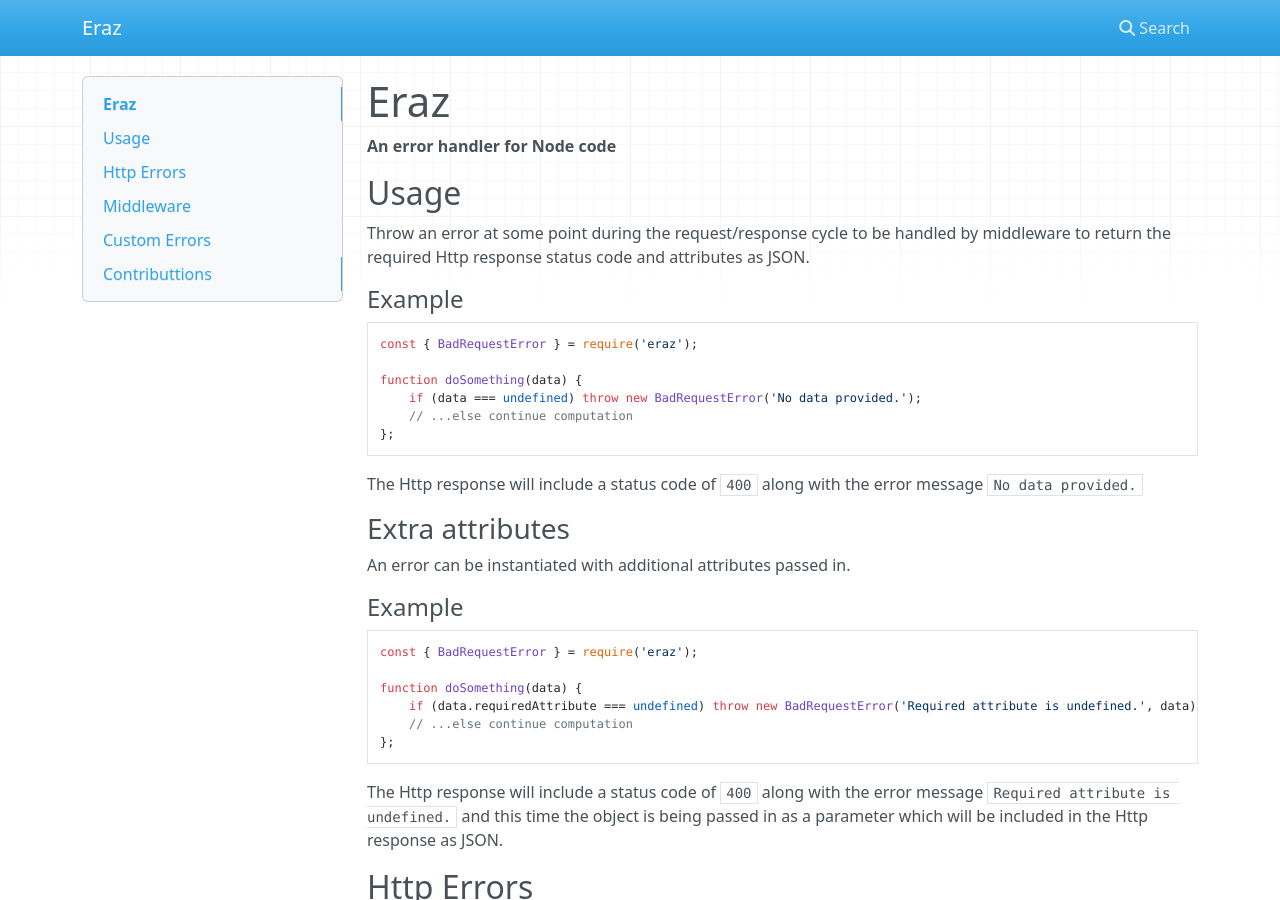
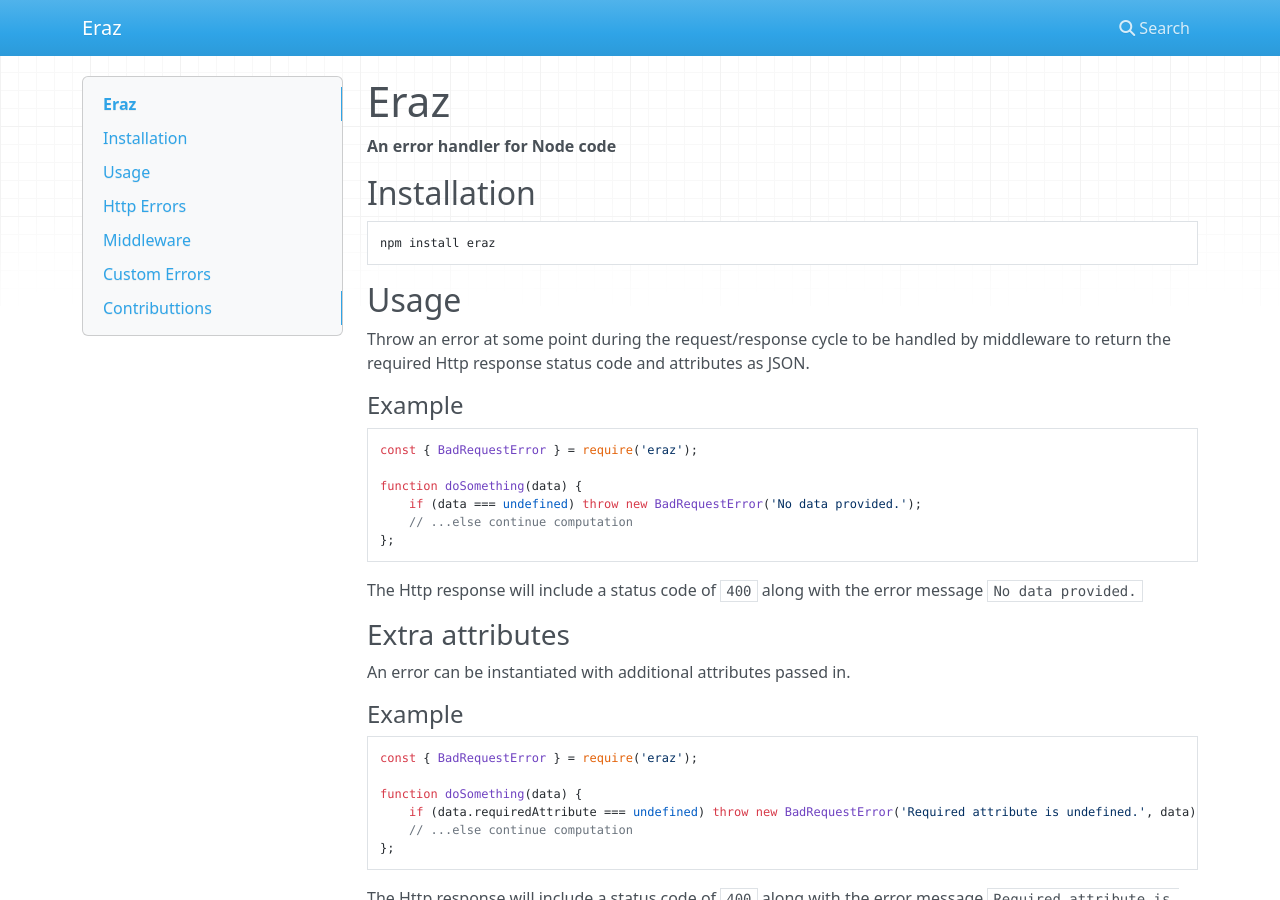
Before and after one commit to toddpla/eraz, an MkDocs documentation site: the page built from docs/index.md, in a window 1280 px wide and 900 px high. Built offline with MkDocs 1.6.1, drawn with Linux system fonts in a browser that asks for light colours; nearby versions of some CDN libraries.

Commit message:
Add installation to docs

````diff
--- a/docs/index.md
+++ b/docs/index.md
@@ -1,5 +1,10 @@
 # Eraz
 __An error handler for Node code__
+
+## Installation
+```sh
+npm install eraz
+```
 
 ## Usage
 Throw an error at some point during the request/response cycle to be handled by middleware to return the required Http response status code and attributes as JSON.
````
Also changed, not shown: site/404.html, site/index.html, site/search/search_index.json.
